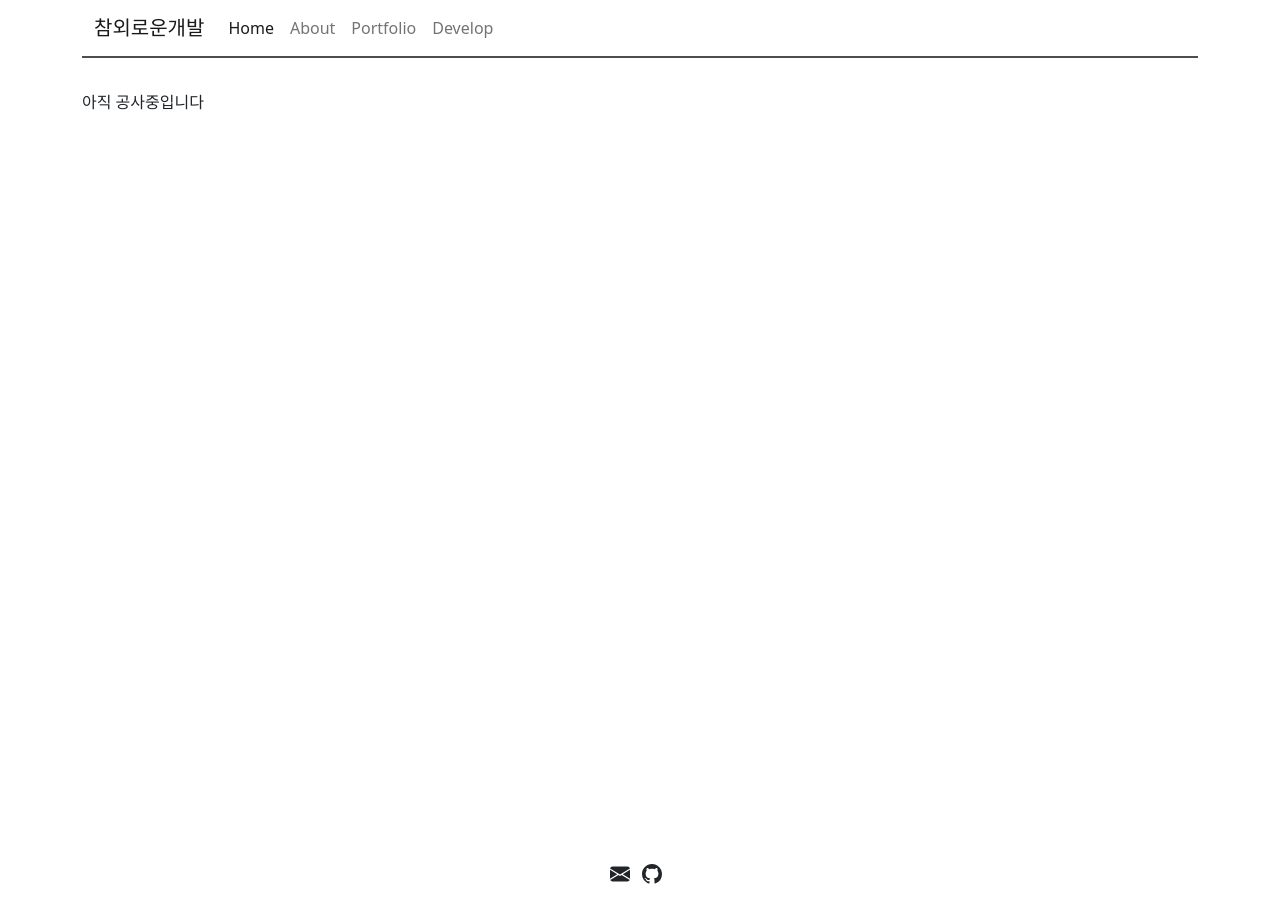
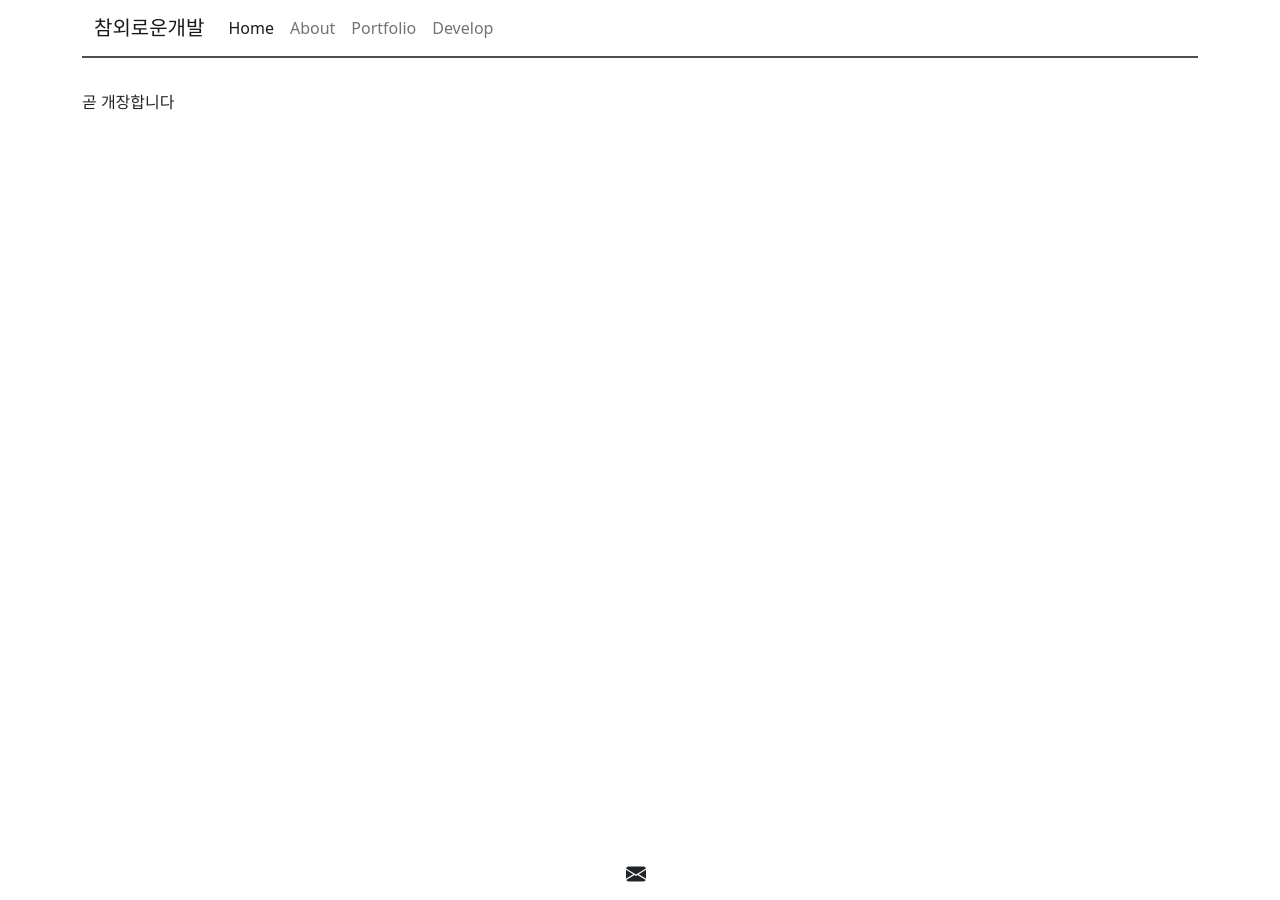
Before and after one commit to ws0819/ws0819.github.io, a Jekyll site: the page built from index.html, in a window 1280 px wide. Built offline with Jekyll 4.4.1, drawn with Linux system fonts in a browser that asks for light colours.

Commit message:
coming soon

```diff
--- a/_config.yml
+++ b/_config.yml
@@ -32,7 +32,7 @@ permalink: /:year/:month/:day/:title/
 footer-links:
   email: seob0819@gmail.com
   # facebook:
-  github: https://github.com/ws0819
+  github:
   # instagram: andrewhwanpark
   # linkedin: andrewhwanpark
   # rss: # just type anything here for a working RSS icon
--- a/index.html
+++ b/index.html
@@ -2,7 +2,7 @@
 layout: default
 ---
 
-<div>아직 공사중입니다</div>
+<div>곧 개장합니다</div>
 
 <!-- <div class="archive">
   {% for post in site.posts %} {% assign currDate = post.date | date: "%Y" %} {%
```
